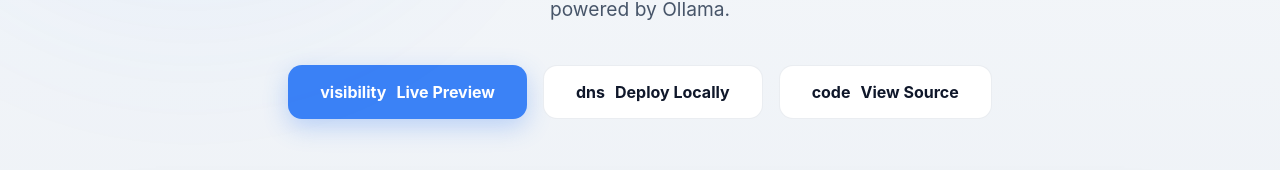
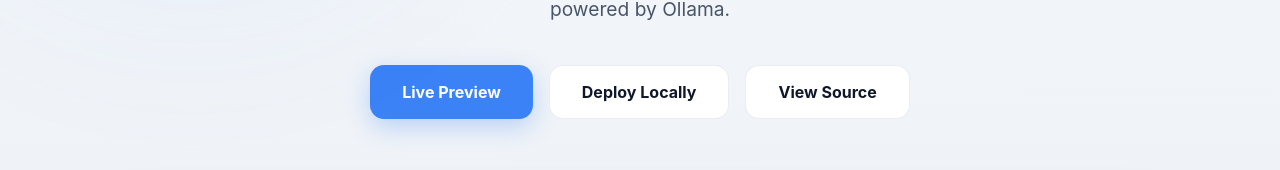
Before and after one commit to mephistophelesbits/rssdeck, a Next.js app: page / in a window 1280 px wide. Shown: the part 450-620 px from the top of the page. Built offline with nearby package versions, Linux system fonts and the light colour scheme; a web font is replaced by a local one.

Commit message:
style: remove icons from hero buttons

```diff
--- a/components/LandingPage.tsx
+++ b/components/LandingPage.tsx
@@ -490,15 +490,12 @@ export default function LandingPage() {
             </p>
             <div className="hero-buttons">
               <a className="btn-primary" href="/dashboard">
-                                <span className="material-symbols-outlined">visibility</span>
                 Live Preview
               </a>
               <a className="btn-secondary" href="#deploy">
-                                <span className="material-symbols-outlined">dns</span>
                 Deploy Locally
               </a>
               <a className="btn-secondary" href="https://github.com/mephistophelesbits/rssdeck" target="_blank">
-                                <span className="material-symbols-outlined">code</span>
                 View Source
               </a>
             </div>
```
Lines whose indentation alone changed are shown as unchanged.
